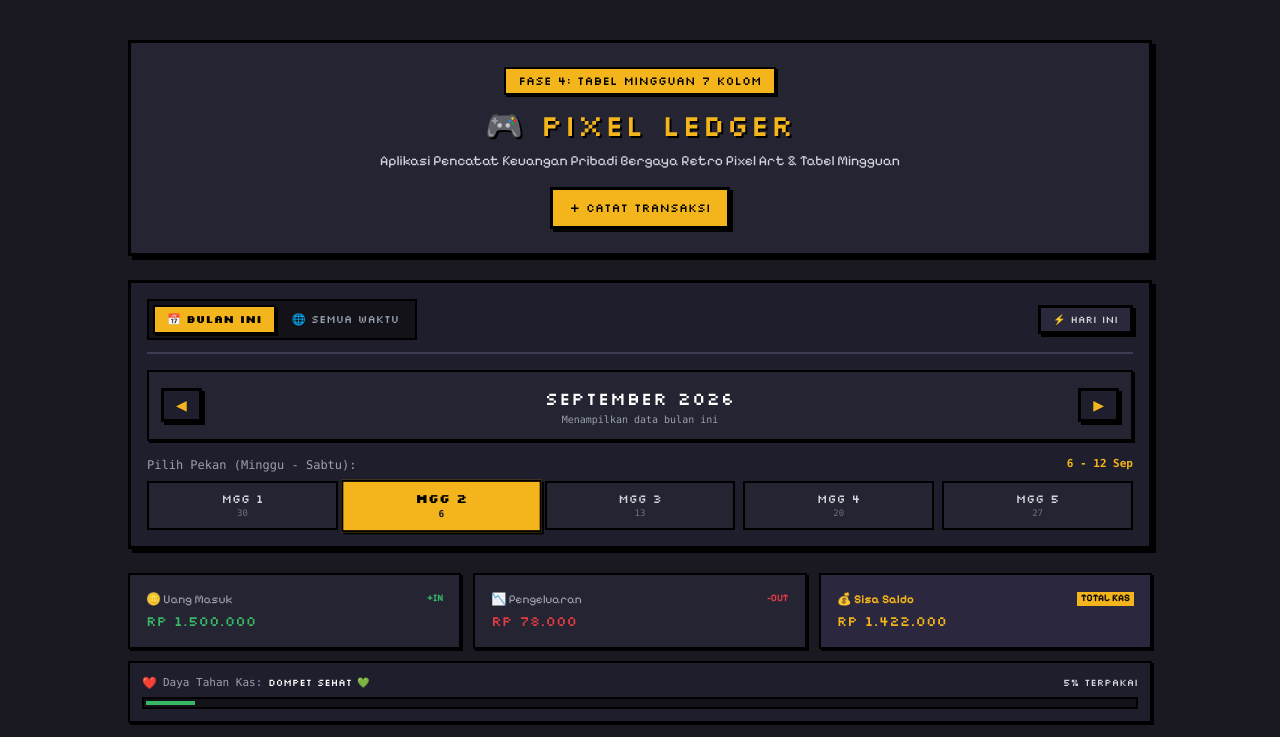
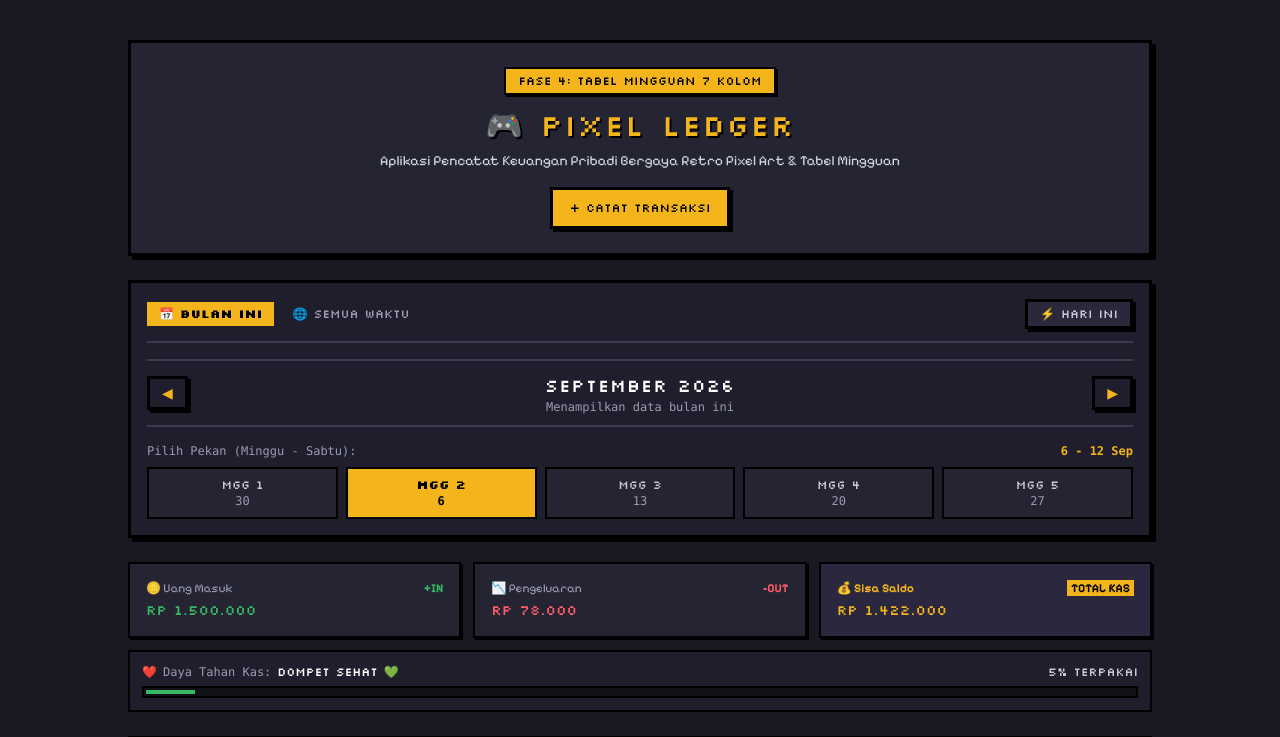
Before and after one commit to raintyaa/pixel-finance-tracker, a React (Vite) app: page / in a window 1280 px wide. Shown: the top 737 px of the page. Built offline with nearby package versions, Linux system fonts and the light colour scheme.

Commit message:
style: refine color contrast, typography scale, and simplify period navigation layout

```diff
--- a/src/components/BalanceCards.tsx
+++ b/src/components/BalanceCards.tsx
@@ -25,7 +25,7 @@ export default function BalanceCards({
 
   if (expensePercentage >= 80) {
     statusText = 'STATUS KRITIS! 🚨'
-    barColor = 'bg-[#e43b44]' // Merah
+    barColor = 'bg-[#ff5c67]' // Merah coral terang (kontras WCAG AA)
   } else if (expensePercentage >= 50) {
     statusText = 'MULAI MENIPIS ⚠️'
     barColor = 'bg-[#f4b41b]' // Kuning
@@ -38,9 +38,9 @@ export default function BalanceCards({
 
         {/* Card 1: Total Uang Masuk */}
         <div className="pixel-box-sm bg-[#252433] p-4 flex flex-col justify-between">
-          <div className="text-xs text-gray-400 mb-1 flex items-center justify-between">
+          <div className="text-xs text-[#9c9bb0] mb-1 flex items-center justify-between">
             <span>🪙 Uang Masuk</span>
-            <span className="text-[10px] text-[#38b764] font-bold">+IN</span>
+            <span className="text-xs text-[#38b764] font-bold">+IN</span>
           </div>
           <div className="font-['Silkscreen'] text-sm text-[#38b764]">
             {formatRupiah(totalIncome)}
@@ -49,20 +49,20 @@ export default function BalanceCards({
 
         {/* Card 2: Total Pengeluaran */}
         <div className="pixel-box-sm bg-[#252433] p-4 flex flex-col justify-between">
-          <div className="text-xs text-gray-400 mb-1 flex items-center justify-between">
+          <div className="text-xs text-[#9c9bb0] mb-1 flex items-center justify-between">
             <span>📉 Pengeluaran</span>
-            <span className="text-[10px] text-[#e43b44] font-bold">-OUT</span>
+            <span className="text-xs text-[#ff5c67] font-bold">-OUT</span>
           </div>
-          <div className="font-['Silkscreen'] text-sm text-[#e43b44]">
+          <div className="font-['Silkscreen'] text-sm text-[#ff5c67]">
             {formatRupiah(totalExpense)}
           </div>
         </div>
 
         {/* Card 3: Sisa Saldo Dompet Riil (FIX Seluruh Riwayat) */}
-        <div className="pixel-box-sm bg-[#2a273f] border-[#f4b41b] p-4 flex flex-col justify-between">
-          <div className="text-xs text-gray-300 mb-1 flex items-center justify-between">
+        <div className="pixel-box-sm bg-[#2a273f] p-4 flex flex-col justify-between">
+          <div className="text-xs text-[#c8c7d8] mb-1 flex items-center justify-between">
             <span className="text-[#f4b41b] font-bold">💰 Sisa Saldo</span>
-            <span className="text-[10px] bg-[#f4b41b] text-black px-1 font-bold">TOTAL KAS</span>
+            <span className="text-xs bg-[#f4b41b] text-black px-1 font-bold">TOTAL KAS</span>
           </div>
           <div className="font-['Silkscreen'] text-sm text-[#f4b41b]">
             {formatRupiah(realBalance)}
@@ -71,15 +71,15 @@ export default function BalanceCards({
       </div>
 
       {/* Indikator RPG Health Bar Keuangan */}
-      <div className="pixel-box-sm bg-[#1f1e2c] p-3 flex flex-col gap-1.5">
+      <div className="bg-[#1f1e2c] border-2 border-black p-3 flex flex-col gap-1.5">
         <div className="flex items-center justify-between text-xs">
-          <span className="text-gray-400 flex items-center gap-1.5">
-            ❤️ <span className="font-mono text-[11px]">Daya Tahan Kas:</span>
-            <span className="font-['Silkscreen'] text-[10px] text-white">
+          <span className="text-[#9c9bb0] flex items-center gap-1.5">
+            ❤️ <span className="font-mono text-xs">Daya Tahan Kas:</span>
+            <span className="font-['Silkscreen'] text-xs text-white">
               {statusText}
             </span>
           </span>
-          <span className="font-['Silkscreen'] text-[10px] text-gray-300">
+          <span className="font-['Silkscreen'] text-xs text-[#c8c7d8]">
             {expensePercentage}% TERPAKAI
           </span>
         </div>
--- a/src/components/PeriodNavigator.tsx
+++ b/src/components/PeriodNavigator.tsx
@@ -36,13 +36,13 @@ export default function PeriodNavigator({
             <div className="flex flex-col sm:flex-row items-center justify-between gap-3 border-b-2 border-[#3d3b52] pb-3">
 
                 {/* Toggle Mode Saldo (Bulan Ini vs Semua Waktu) */}
-                <div className="flex items-center gap-1 bg-[#131219] p-1 border-2 border-black">
+                <div className="flex items-center gap-1.5">
                     <button
                         type="button"
                         onClick={() => onToggleViewScope('month')}
-                        className={`px-3 py-1 text-[11px] font-['Silkscreen'] transition-all cursor-pointer ${viewScope === 'month'
-                            ? 'bg-[#f4b41b] text-black font-bold pixel-box-sm'
-                            : 'text-gray-400 hover:text-white'
+                        className={`px-3 py-1 text-xs font-['Silkscreen'] transition-all cursor-pointer ${viewScope === 'month'
+                            ? 'bg-[#f4b41b] text-black font-bold'
+                            : 'text-[#9c9bb0] hover:text-white'
                             }`}
                     >
                         📅 BULAN INI
@@ -50,9 +50,9 @@ export default function PeriodNavigator({
                     <button
                         type="button"
                         onClick={() => onToggleViewScope('all')}
-                        className={`px-3 py-1 text-[11px] font-['Silkscreen'] transition-all cursor-pointer ${viewScope === 'all'
-                            ? 'bg-[#f4b41b] text-black font-bold pixel-box-sm'
-                            : 'text-gray-400 hover:text-white'
+                        className={`px-3 py-1 text-xs font-['Silkscreen'] transition-all cursor-pointer ${viewScope === 'all'
+                            ? 'bg-[#f4b41b] text-black font-bold'
+                            : 'text-[#9c9bb0] hover:text-white'
                             }`}
                     >
                         🌐 SEMUA WAKTU
@@ -62,13 +62,13 @@ export default function PeriodNavigator({
                 <button
                     type="button"
                     onClick={onResetToday}
-                    className="pixel-button bg-[#2a293b] hover:bg-[#38374d] text-gray-300 hover:text-white px-3 py-1 text-[10px] font-['Silkscreen'] cursor-pointer"
+                    className="pixel-button bg-[#2a293b] hover:bg-[#38374d] text-[#c8c7d8] hover:text-white px-3 py-1 text-xs font-['Silkscreen'] cursor-pointer"
                 >
                     ⚡ HARI INI
                 </button>
             </div>
             {/* 2. Baris Tengah: Navigator Bulan & Tahun */}
-            <div className="flex items-center justify-between bg-[#252433] pixel-box-sm p-3">
+            <div className="border-y-2 border-[#3d3b52] py-2.5 flex items-center justify-between">
                 <button
                     type="button"
                     onClick={onPrevMonth}
@@ -81,7 +81,7 @@ export default function PeriodNavigator({
                     <div className="font-['Silkscreen'] text-base md:text-lg text-white tracking-wider">
                         {MONTH_NAMES[currentMonth - 1]} {currentYear}
                     </div>
-                    <div className="text-[10px] text-gray-400 font-mono">
+                    <div className="text-xs text-[#9c9bb0] font-mono">
                         {viewScope === 'month' ? 'Menampilkan data bulan ini' : 'Ringkasan saldo: Semua Riwayat'}
                     </div>
                 </div>
@@ -96,10 +96,10 @@ export default function PeriodNavigator({
             </div>
             {/* 3. Baris Bawah: Tab Pemilihan Minggu (Mgg 1, Mgg 2, dst.) */}
             <div className="flex flex-col gap-2">
-                <div className="text-xs text-gray-400 font-mono flex items-center justify-between">
+                <div className="text-xs text-[#9c9bb0] font-mono flex items-center justify-between">
                     <span>Pilih Pekan (Minggu - Sabtu):</span>
                     {activeWeekInfo && (
-                        <span className="text-[#f4b41b] font-bold text-[11px]">
+                        <span className="text-[#f4b41b] font-bold text-xs">
                             {activeWeekInfo.label}
                         </span>
                     )}
@@ -112,15 +112,15 @@ export default function PeriodNavigator({
                                 key={w.weekNumber}
                                 type="button"
                                 onClick={() => onSelectWeek(w.weekNumber)}
-                                className={`py-2 px-1 text-center transition-all cursor-pointer flex flex-col items-center justify-center ${isActive
-                                    ? 'bg-[#f4b41b] text-black font-bold pixel-box-sm scale-105'
-                                    : 'bg-[#252433] hover:bg-[#2e2d3f] text-gray-300 border-2 border-black'
+                                className={`py-2 px-1 text-center transition-all cursor-pointer flex flex-col items-center justify-center border-2 border-black ${isActive
+                                    ? 'bg-[#f4b41b] text-black font-bold'
+                                    : 'bg-[#252433] hover:bg-[#2e2d3f] text-[#c8c7d8]'
                                     }`}
                             >
-                                <span className="font-['Silkscreen'] text-[10px] sm:text-xs">
+                                <span className="font-['Silkscreen'] text-xs">
                                     MGG {w.weekNumber}
                                 </span>
-                                <span className={`text-[9px] font-mono truncate max-w-full ${isActive ? 'text-gray-900 font-semibold' : 'text-gray-500'}`}>
+                                <span className={`text-xs font-mono truncate max-w-full ${isActive ? 'text-black font-semibold' : 'text-[#9c9bb0]'}`}>
                                     {w.label.split(' ')[0]}
                                 </span>
                             </button>
```
